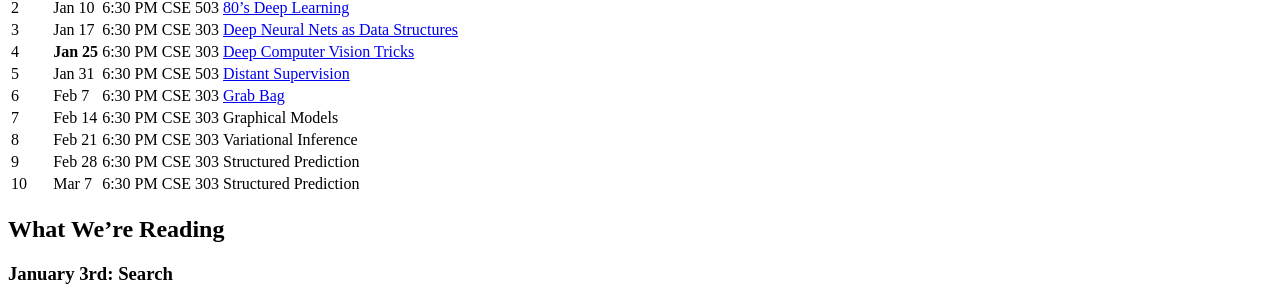
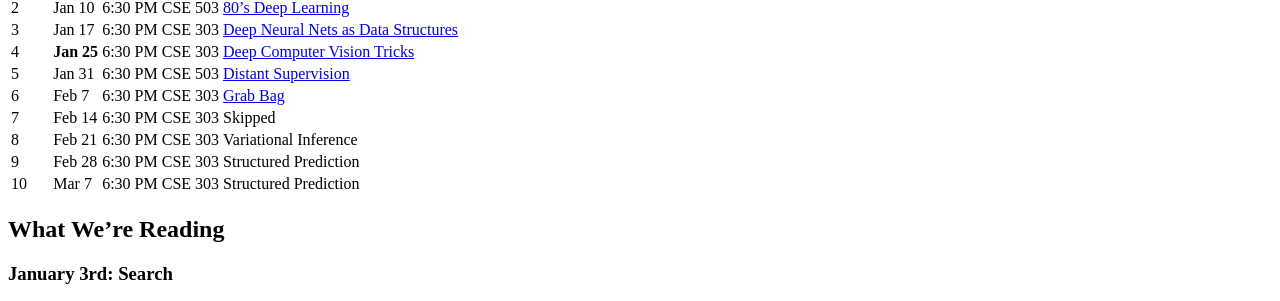
Before and after one commit to MachinesWhoLearn/machineswholearn.github.io, a Jekyll site: the page built from mwl_reading_group.md, in a window 1280 px wide. Shown: the part 517-818 px from the top of the page. Built offline with Jekyll 4.4.1, drawn with Linux system fonts in a browser that asks for light colours.

Commit message:
Skipping Feb 14 Meeting

```diff
--- a/mwl_reading_group.md
+++ b/mwl_reading_group.md
@@ -28,7 +28,7 @@ people with a solid probability and mathematics background, however.
 | 4 | **Jan 25** | 6:30 PM | CSE 303 | [Deep Computer Vision Tricks](#january-25th-deep-computer-vision-tricks) |
 | 5 | Jan 31 | 6:30 PM | CSE 503 | [Distant Supervision](#january-31st-distant-supervision) |
 | 6 | Feb 7 | 6:30 PM | CSE 303 | [Grab Bag](#february-7th-grab-bag) |
-| 7 | Feb 14 | 6:30 PM | CSE 303 | Graphical Models |
+| 7 | Feb 14 | 6:30 PM | CSE 303 | Skipped |
 | 8 | Feb 21 | 6:30 PM | CSE 303 | Variational Inference |
 | 9 | Feb 28 | 6:30 PM | CSE 303 | Structured Prediction |
 | 10 | Mar 7 | 6:30 PM | CSE 303 | Structured Prediction |
```
